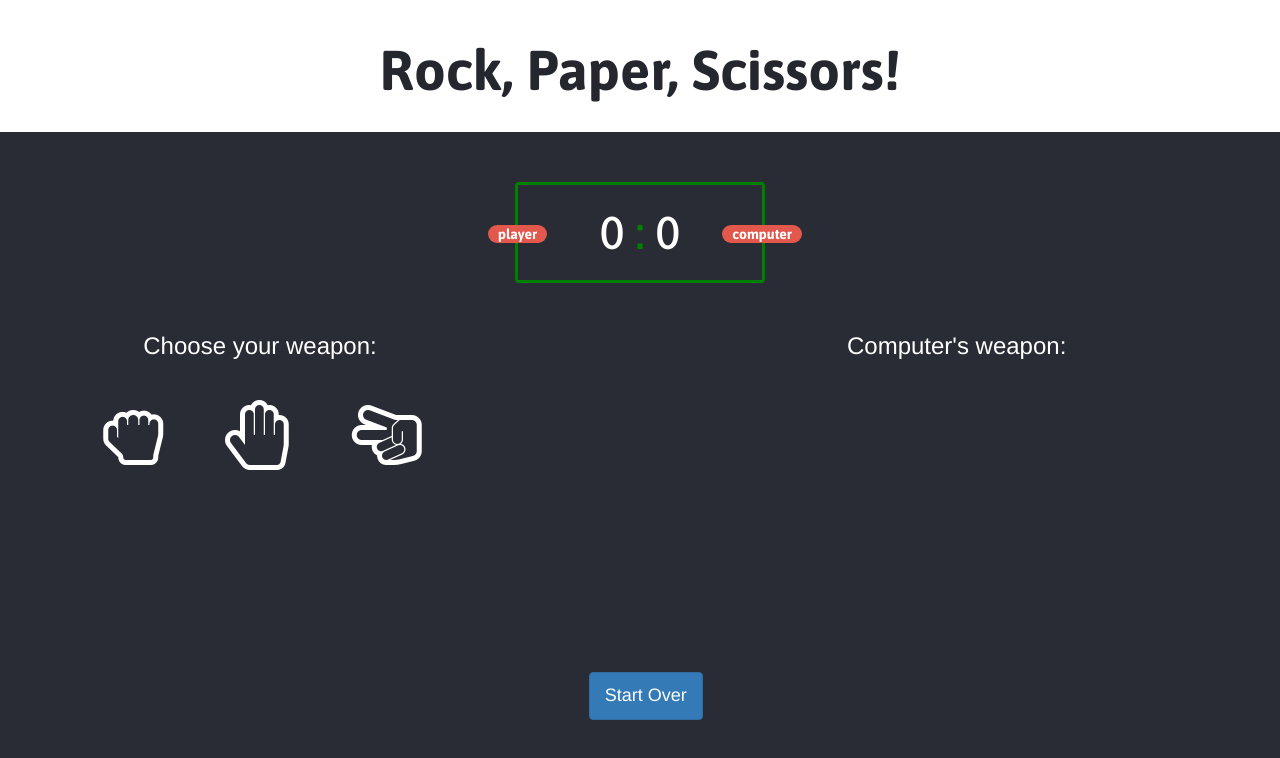
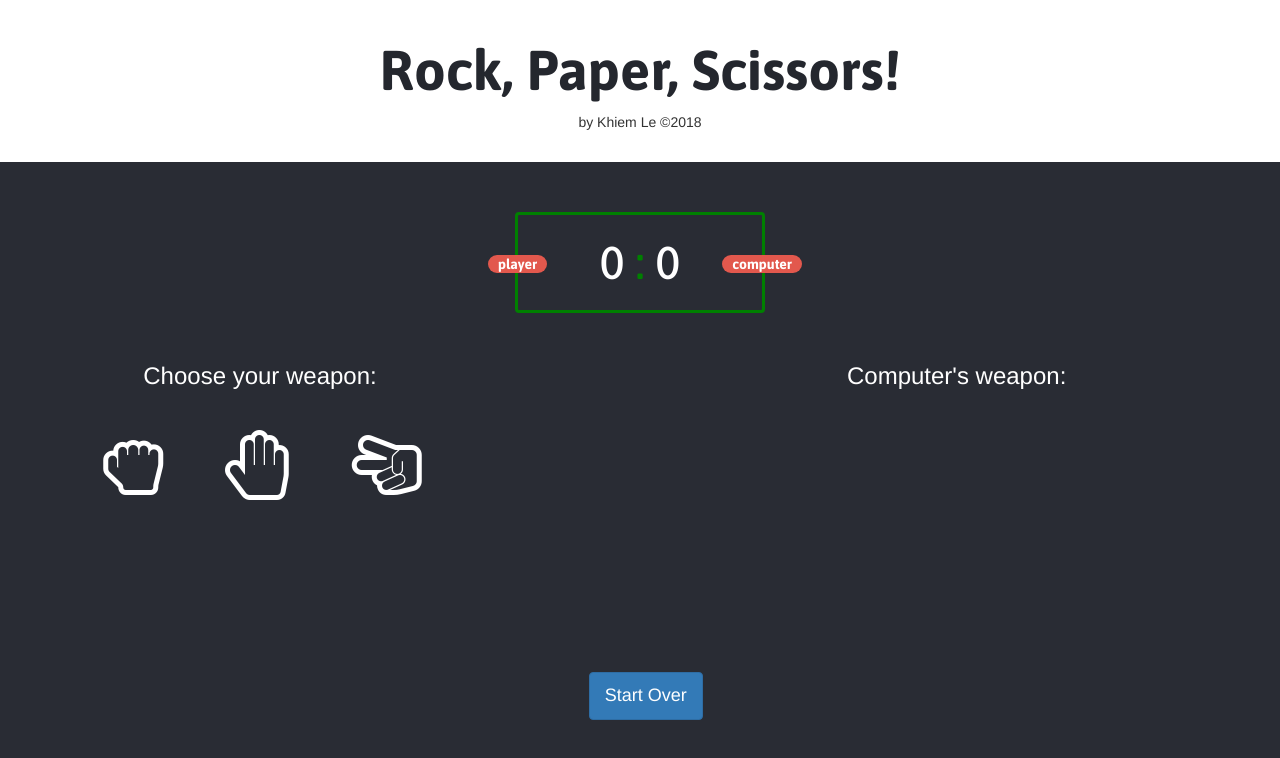
Before and after one commit to khiemdc/rock, an Angular app: page / in a window 1280 px wide. Shown: the top 758 px of the page. Built offline with nearby package versions, Linux system fonts and the light colour scheme.

Commit message:
first commit

```diff
--- a/src/app/app.component.html
+++ b/src/app/app.component.html
@@ -2,6 +2,7 @@
 <div style="text-align: center">
 <div class="header">
   <h1> {{ title }}!</h1>
+  <p>by Khiem Le &copy;2018</p>
 </div>
 
 
```
